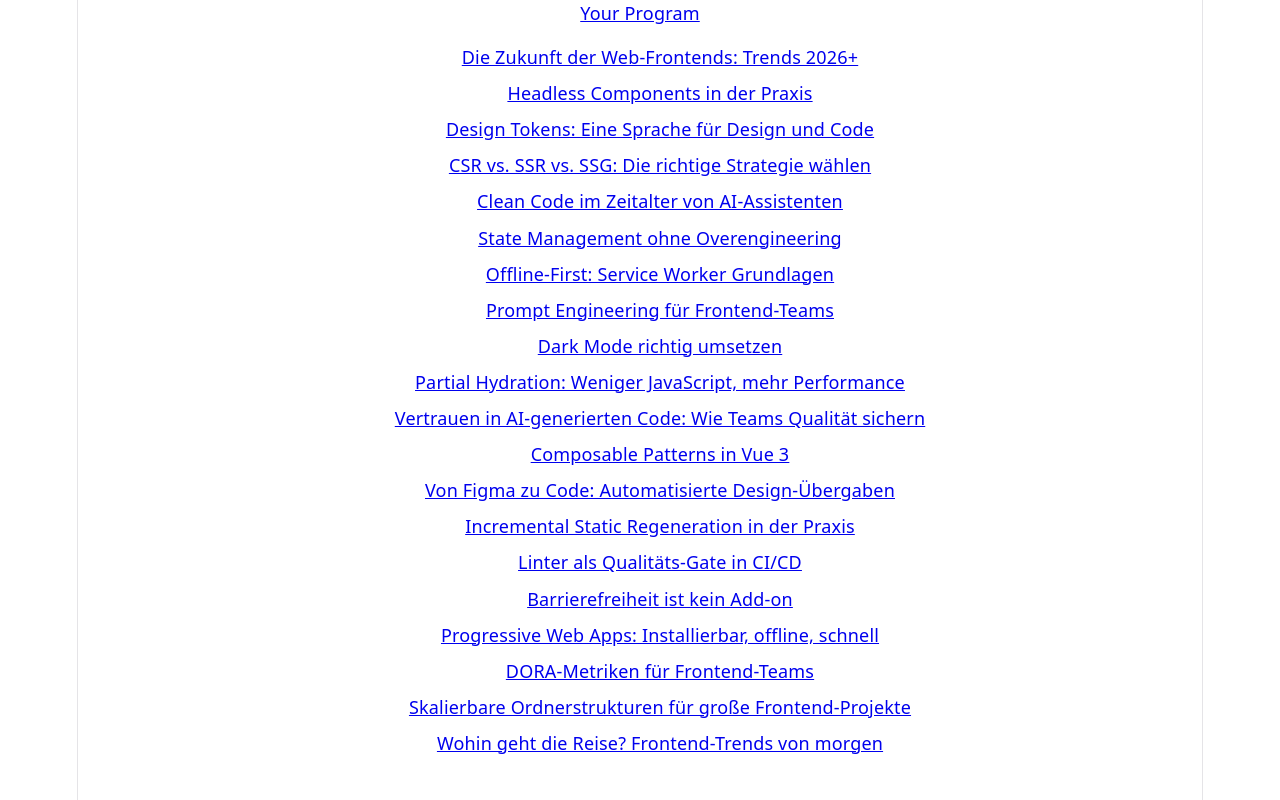
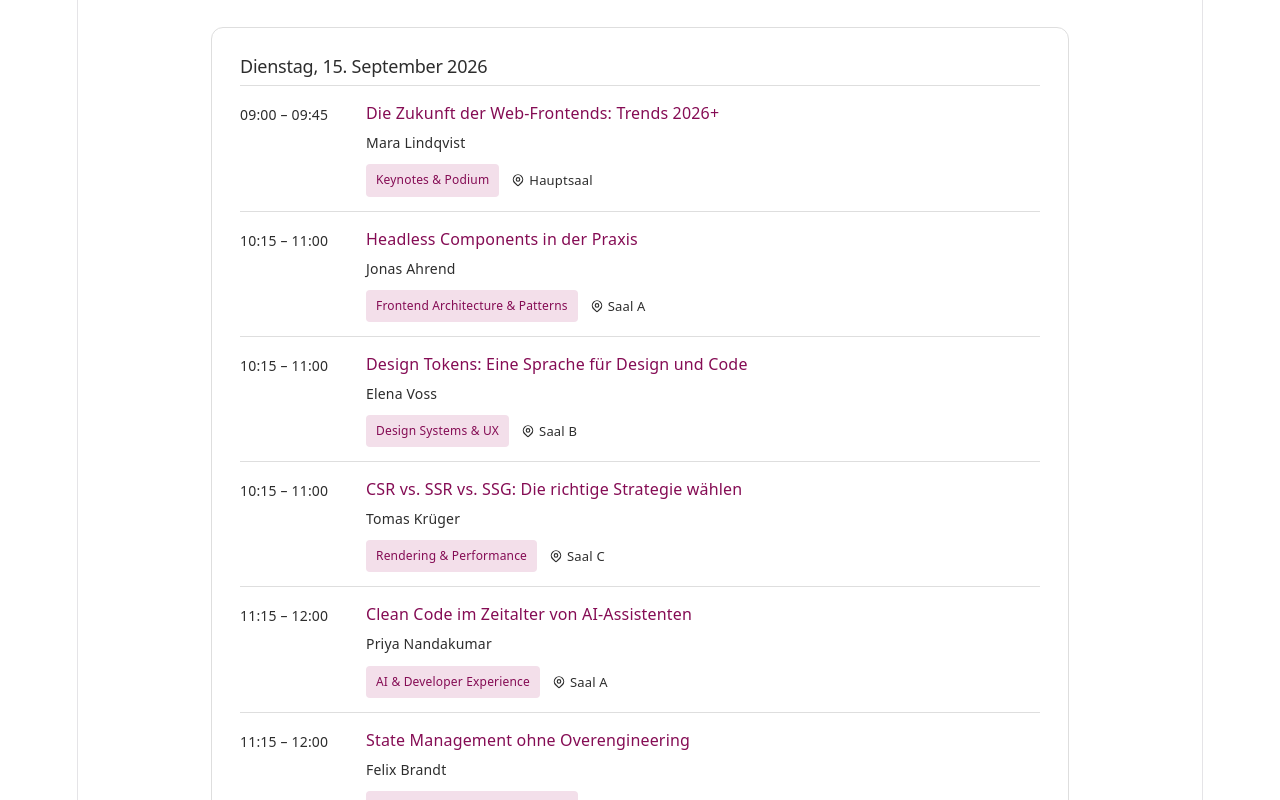
Before and after one commit to ct26m039/FRONT-assignment3, a Vue app: page /#/ in a window 1280 px wide. Shown: the top 800 px of the page. Built offline with nearby package versions, Linux system fonts and the light colour scheme.

Commit message:
Changed  style and design from Overview Page

```diff
--- a/src/components/ConferenceList.vue
+++ b/src/components/ConferenceList.vue
@@ -1,27 +1,183 @@
-<script setup lang="ts">
-import { RouterLink } from 'vue-router';
-import conferences from '../assets/data/conference-data.json';
+<script setup>
+import { RouterLink } from 'vue-router'
+import { useConferenceData } from '../composables/useConferenceData'
 
-const sessions = conferences.sessions;
+const { groupSessionsByDay } = useConferenceData()
+
+// [{ day, sessions }] in Datumsreihenfolge, Sessions nach Uhrzeit sortiert
+const days = groupSessionsByDay()
+
+const formatDay = (day) =>
+  new Intl.DateTimeFormat('de-AT', {
+    weekday: 'long',
+    day: 'numeric',
+    month: 'long',
+    year: 'numeric',
+  }).format(new Date(`${day}T00:00:00`))
+
+const speakerNames = (session) => session.speakers.map((s) => s.name).join(', ')
 </script>
 
 <template>
-    <div>
-        <RouterLink to="/program">Your Program</RouterLink>
-    </div>
-    <div>
-        <ul>
-            <li v-for="session in sessions" :key="session.id">
-                <RouterLink :to="`/sessions/${session.id}`">{{ session.title }}</RouterLink>
-            </li>
-        </ul>
-    </div>
+  <div class="overview">
+    <section v-for="group in days" :key="group.day" class="day">
+      <h2>{{ formatDay(group.day) }}</h2>
+
+      <ul class="session-list">
+        <li v-for="session in group.sessions" :key="session.id" class="session-row">
+          <span class="time">{{ session.startTime }} – {{ session.endTime }}</span>
+
+          <div class="info">
+            <RouterLink :to="`/sessions/${session.id}`" class="title">
+              {{ session.title }}
+            </RouterLink>
+
+            <span class="speakers">{{ speakerNames(session) }}</span>
+
+            <div class="row-meta">
+              <span class="badge track">{{ session.track?.name }}</span>
+              <span class="room">
+                <svg class="icon" viewBox="0 0 24 24" aria-hidden="true">
+                  <circle cx="12" cy="11" r="3" />
+                  <path d="M17.657 16.657l-4.243 4.243a2 2 0 0 1 -2.827 0l-4.244 -4.243a8 8 0 1 1 11.314 0z" />
+                </svg>
+                {{ session.room?.name }}
+              </span>
+            </div>
+          </div>
+        </li>
+      </ul>
+    </section>
+  </div>
 </template>
 
 <style scoped>
-    li {
-        list-style-type: none;
-        margin: 10px;
-        color: #2d2d2d;
-    }
+.overview {
+  --c-bg: var(--color-surface-base, #ffffff);
+  --c-card: var(--color-surface-card, #cccccc);
+  --c-text: var(--color-text-primary, #2d2d2d);
+
+  /* Kein Token vorhanden */
+  --c-brand-text: #850c54;
+  --c-tint: #f3dfea;
+  --c-line: #dedede;
+}
+
+@media (prefers-color-scheme: dark) {
+  .overview {
+    --c-bg: var(--color-surface-base, #212121);
+    --c-card: var(--color-surface-card, #2d2d2d);
+    --c-text: var(--color-text-primary, #ffffff);
+
+    --c-brand-text: #e58ac0;
+    --c-tint: #3a1428;
+    --c-line: #3d3d3d;
+  }
+}
+
+.overview {
+  width: min(800px, calc(100vw - 2rem));
+  margin: var(--spacing-lg, 1.5rem) auto;
+  padding: 8px 28px 12px;
+  background: var(--c-bg);
+  color: var(--c-text);
+  border: 1px solid var(--c-line);
+  border-radius: 12px;
+  text-align: left;
+}
+
+.day {
+  margin-top: 20px;
+}
+
+.day h2 {
+  margin: 0 0 8px;
+  color: var(--c-text);
+  font-size: 18px;
+  font-weight: 500;
+}
+
+.session-list {
+  margin: 0;
+  padding: 0;
+  list-style: none;
+}
+
+.session-row {
+  display: grid;
+  grid-template-columns: 110px minmax(0, 1fr);
+  gap: 16px;
+  padding: 14px 0;
+  border-top: 1px solid var(--c-line);
+}
+
+.time {
+  padding-top: 2px;
+  font-size: 14px;
+  font-weight: 500;
+}
+
+.info {
+  display: flex;
+  flex-direction: column;
+  gap: 4px;
+}
+
+.title {
+  color: var(--c-brand-text);
+  font-size: 16px;
+  font-weight: 500;
+  text-decoration: none;
+}
+.title:hover {
+  text-decoration: underline;
+}
+
+.speakers {
+  font-size: 14px;
+}
+
+.row-meta {
+  display: flex;
+  flex-wrap: wrap;
+  align-items: center;
+  gap: 12px;
+  margin-top: 4px;
+}
+
+.badge {
+  padding: 3px 10px;
+  border-radius: 4px;
+  font-size: 12px;
+  font-weight: 500;
+}
+.badge.track {
+  background: var(--c-tint);
+  color: var(--c-brand-text);
+}
+
+.room {
+  display: inline-flex;
+  align-items: center;
+  gap: 4px;
+  font-size: 13px;
+}
+
+.icon {
+  flex-shrink: 0;
+  width: 14px;
+  height: 14px;
+  fill: none;
+  stroke: currentColor;
+  stroke-width: 2;
+  stroke-linecap: round;
+  stroke-linejoin: round;
+}
+
+@media (max-width: 560px) {
+  .session-row {
+    grid-template-columns: 1fr;
+    gap: 4px;
+  }
+}
 </style>
```
Also changed, not shown: ai-logs/AI-LOG-Mozes.md (+84 -0 lines).
